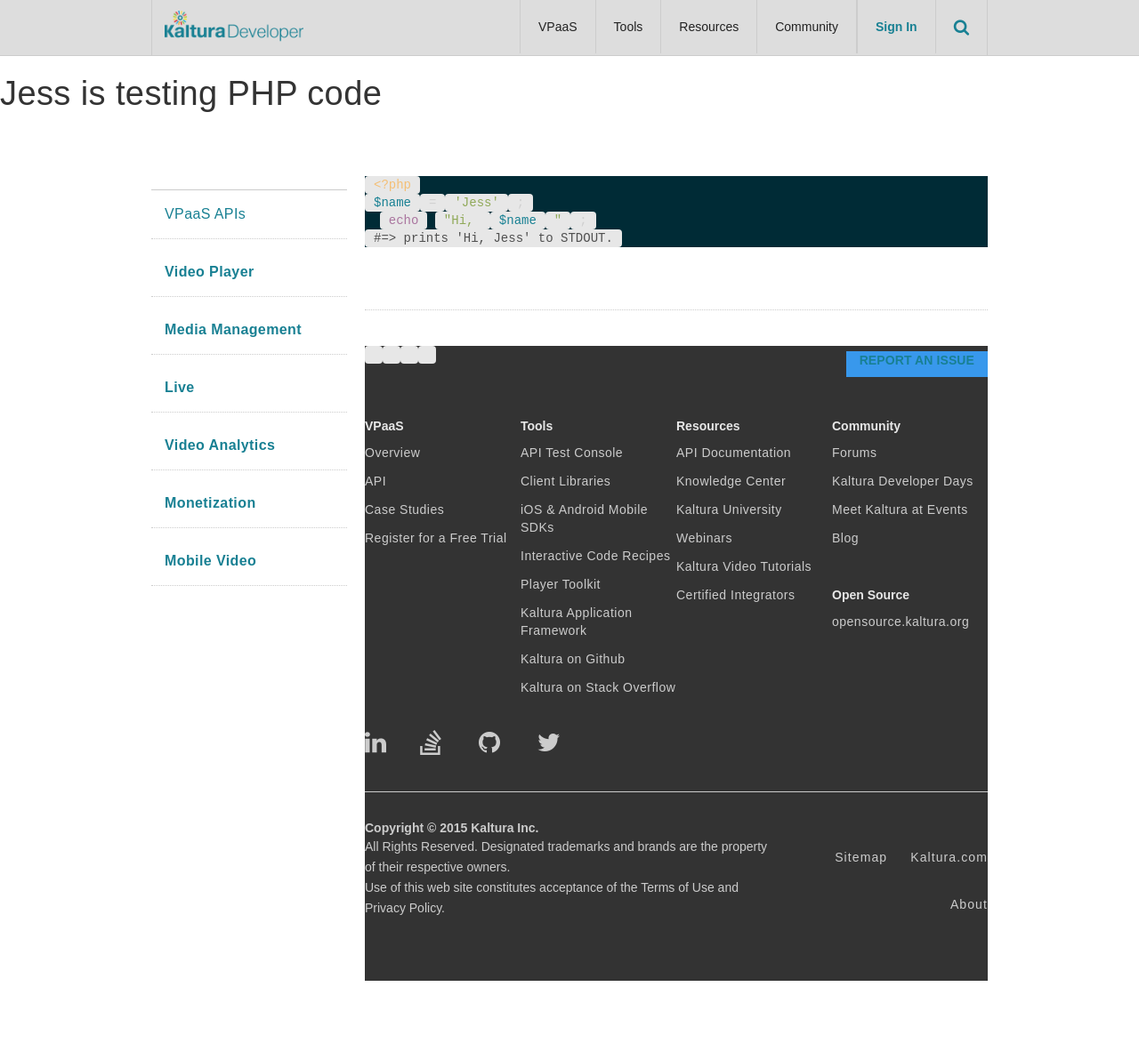
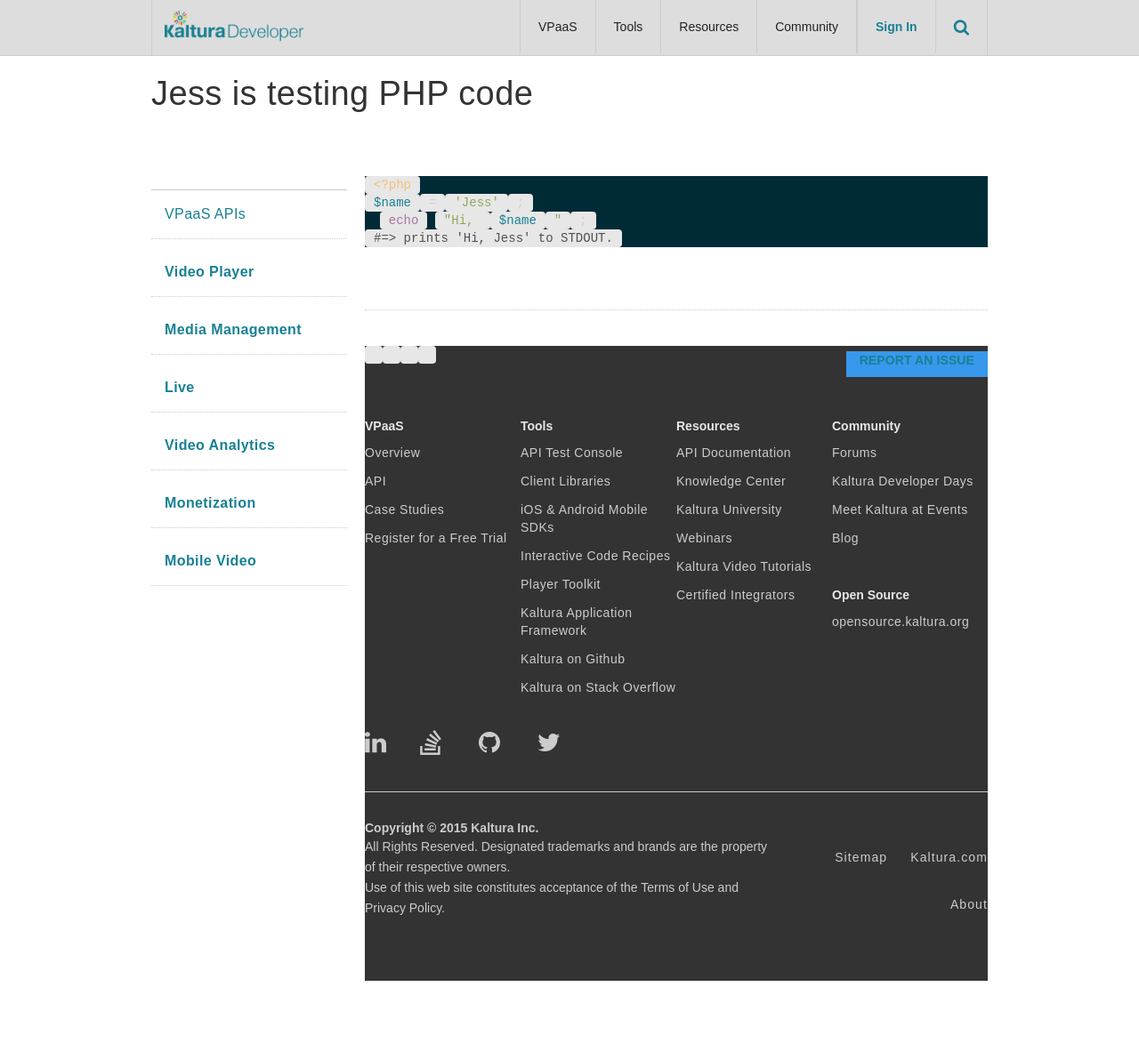
Before and after one commit to kaltura/DeveloperPortalDocs, a Jekyll site: the page built from jesstest.md, in a window 1280 px wide. Shown: the whole page at 89% size. Built offline with Jekyll 4.4.1, drawn with Linux system fonts in a browser that asks for light colours; nearby versions of some CDN libraries.

Commit message:
put article header in .container

```diff
--- a/_layouts/page.html
+++ b/_layouts/page.html
@@ -2,7 +2,7 @@
 layout: default
 ---
   <link rel="stylesheet" href="{{ site.baseurl }}/site.css">
-<article class="post">
+<article class="post w-section w-container">
 
   <header class="post-header">
     <h1 class="post-title">{{ page.title }}</h1>
```
